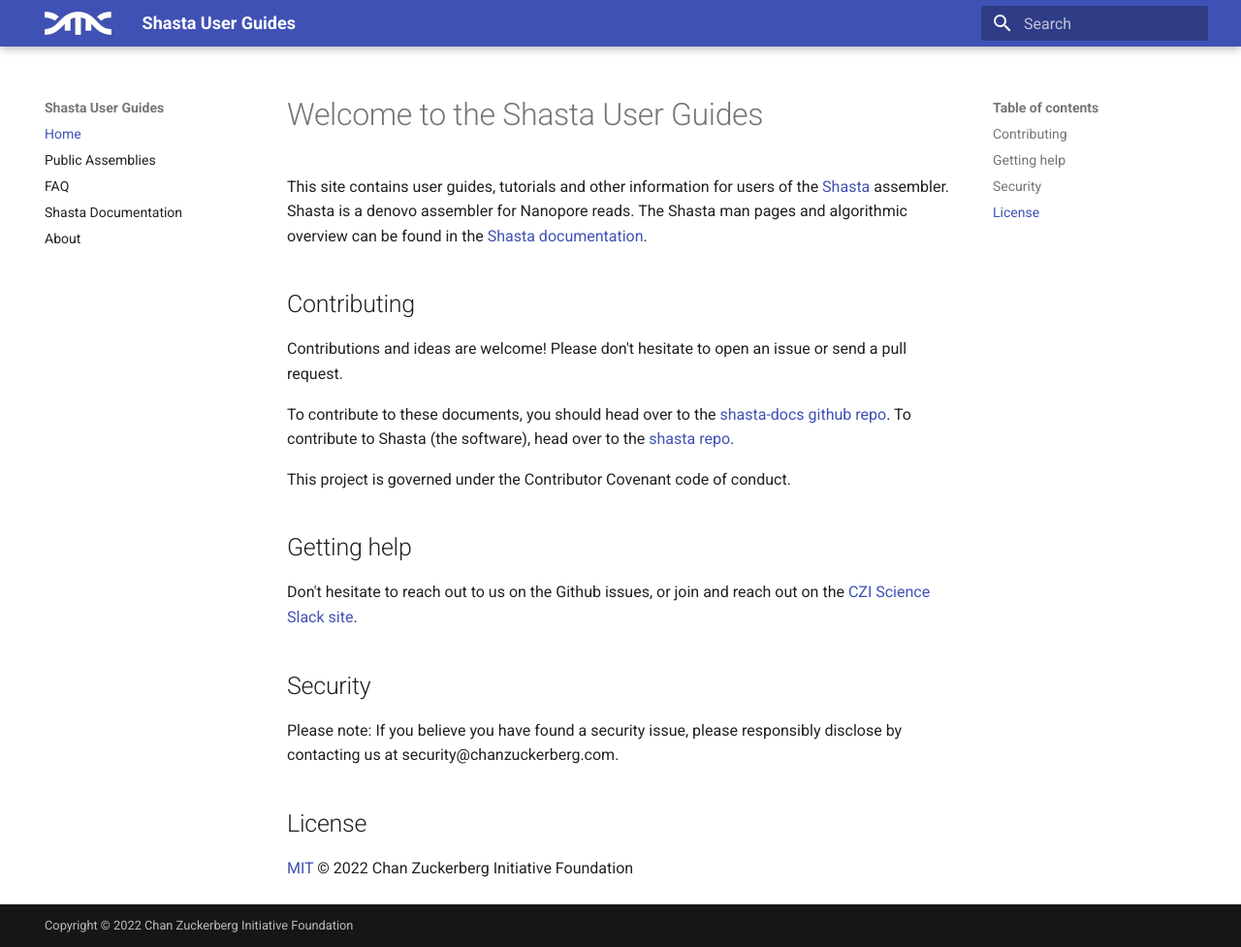
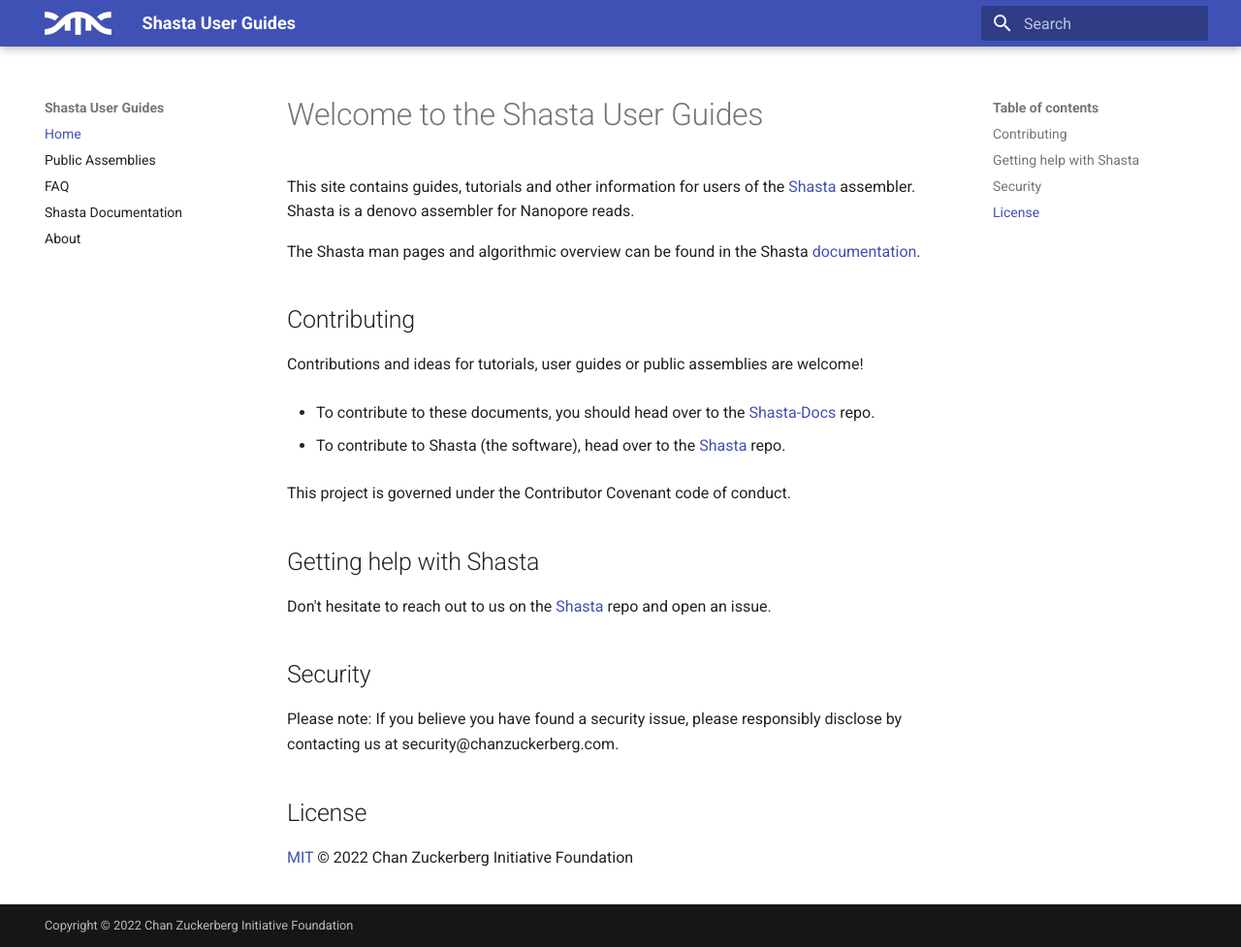
Before and after one commit to chanzuckerberg/shasta-docs, an MkDocs documentation site: the page built from docs/index.md, in a window 1280 px wide and 977 px high. Shown: the whole window at 97% size. Built offline with MkDocs 1.6.1 and Material for MkDocs 9.7.7, drawn with Linux system fonts in a browser that asks for light colours.

Commit message:
edit to README.md

```diff
--- a/docs/index.md
+++ b/docs/index.md
@@ -1,18 +1,22 @@
 # Welcome to the Shasta User Guides
 
-This site contains user guides, tutorials and other information for users of the [Shasta](https://github.com/chanzuckerberg/shasta) assembler. Shasta is a denovo assembler for Nanopore reads. The Shasta man pages and algorithmic overview can be found in the [Shasta documentation](https://chanzuckerberg.github.io/shasta/).
+This site contains guides, tutorials and other information for users of the [Shasta](https://github.com/chanzuckerberg/shasta) assembler. Shasta is a denovo assembler for Nanopore reads.
+
+The Shasta man pages and algorithmic overview can be found in the Shasta [documentation](https://chanzuckerberg.github.io/shasta/).
 
 ## Contributing
 
-Contributions and ideas are welcome! Please don't hesitate to open an issue or send a pull request.
+Contributions and ideas for tutorials, user guides or public assemblies are welcome!
 
-To contribute to these documents, you should head over to the [shasta-docs github repo](https://github.com/chanzuckerberg/shasta-docs). To contribute to Shasta (the software), head over to the [shasta repo](https://github.com/chanzuckerberg/shasta).
+- To contribute to these documents, you should head over to the [Shasta-Docs](https://github.com/chanzuckerberg/shasta-docs) repo.
+
+- To contribute to Shasta (the software), head over to the [Shasta](https://github.com/chanzuckerberg/shasta) repo.
 
 This project is governed under the Contributor Covenant code of conduct.
 
-## Getting help
+## Getting help with Shasta
 
-Don't hesitate to reach out to us on the Github issues, or join and reach out on the [CZI Science Slack site](https://join-cellxgene-users.herokuapp.com/).
+Don't hesitate to reach out to us on the [Shasta](https://github.com/chanzuckerberg/shasta/issues) repo and open an issue.
 
 ## Security
 
```
